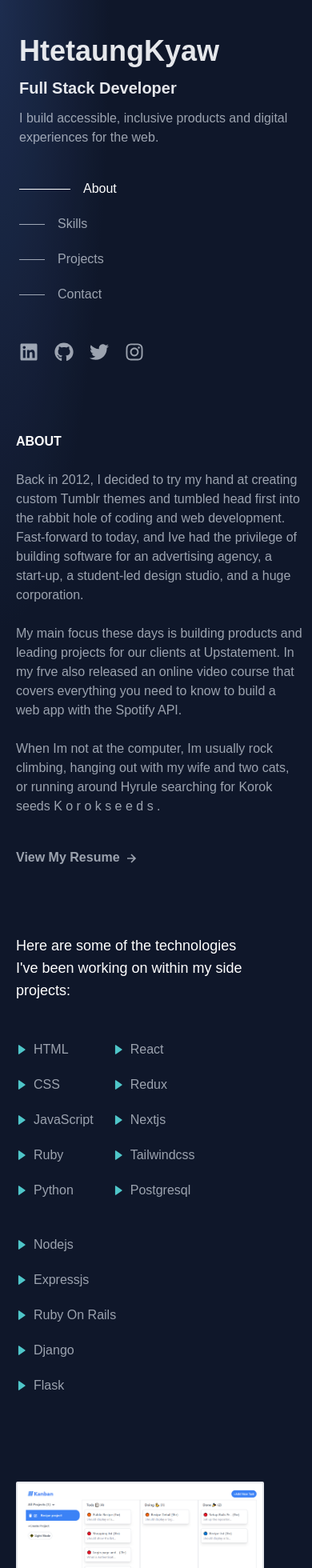
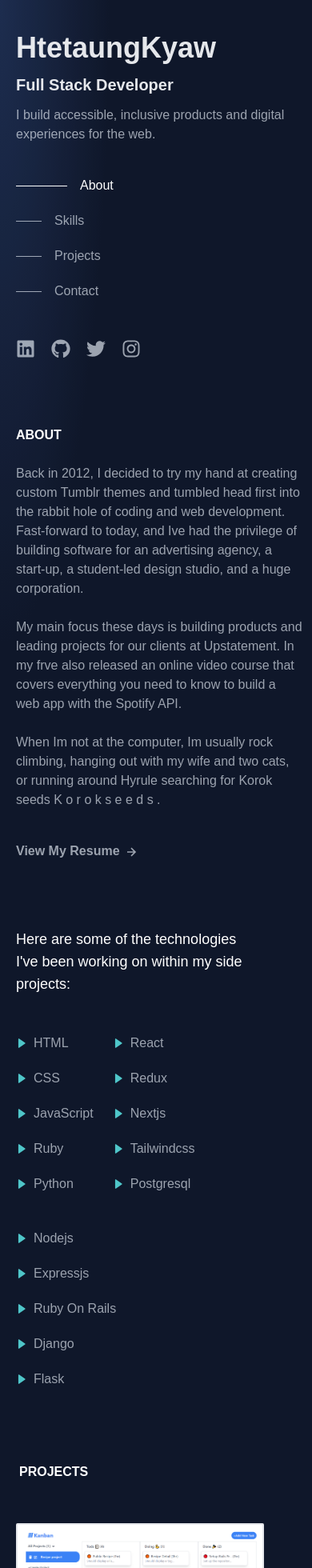
Before and after one commit to Htetaungkyaw71/portfolio, a React (Vite) app: page / in a window 390 px wide. Shown: the top 1960 px of the page at 80% size. Built offline with nearby package versions, Linux system fonts and the light colour scheme; a web font is replaced by a local one.

Commit message:
added some padding

```diff
--- a/src/App.jsx
+++ b/src/App.jsx
@@ -29,7 +29,7 @@ function App() {
         style={{ left: highlightPosition.x, top: highlightPosition.y }}
       ></div>
       <div className="container mx-auto grid grid-cols-1 sm:grid-cols-1 md:grid-cols-1 lg:grid-cols-2 xl:grid-cols-2 ">
-        <div className="mt-5 p-6 sm:p-6 md:p-6 lg:p-16 xl:p-16">
+        <div className="mt-5 p-5 sm:p-5 md:p-5 lg:p-16 xl:p-16">
           <Header activeTag={activeTag} setActiveTag={setActiveTag} />
         </div>
         <div className="overflow-y-auto">
--- a/src/components/Article.jsx
+++ b/src/components/Article.jsx
@@ -2,7 +2,7 @@
 import { FiArrowUpRight } from "react-icons/fi";
 const Article = ({ article }) => {
   return (
-    <div className="grid grid-cols-4 mb-5 p-3 py-5 gap-5 hover:bg-[#17274B] rounded-lg  hover:text-[#4FC6C9] hover:shadow-lg duration-300 items-center">
+    <div className="grid grid-cols-4 mb-5 p-3 sm:p-3 md:p-3 lg:p-5 xl:p-5 py-5 gap-5 hover:bg-[#17274B] rounded-lg  hover:text-[#4FC6C9] hover:shadow-lg duration-300 items-center">
       <img
         src={article.image}
         className="border-2 rounded-sm mt-0 sm:mt-0 md:mt-0 lg:mt-2 xl:mt-2"
--- a/src/components/Projects.jsx
+++ b/src/components/Projects.jsx
@@ -87,11 +87,17 @@ const Projects = () => {
       className="pl-3 sm:pl-3 md:pl-3 xl:pl-0 lg:pl-0 pr-3 sm:pr-3 md:pr-3 lg:pr-16 xl:pr-16 pt-10 sm:pt-10 md:pt-10 lg:pt-16 xl:pt-16"
       id="project"
     >
+      <h1
+        className="text-white uppercase mb-3 font-bold sm:block md:block lg:hidden xl:hidden p-3
+      "
+      >
+        projects
+      </h1>
       {projects.map((project) => (
         <Project project={project} key={project.id} />
       ))}
       <a
-        className="flex items-center gap-1 ml-3 pt-5"
+        className="flex items-center gap-1 ml-3 sm:ml-3 md:ml-3 lg:ml-5 xl:ml-5 pt-5"
         href="https://github.com/Htetaungkyaw71?tab=repositories"
         target="_blank"
         rel="noreferrer"
@@ -102,6 +108,9 @@ const Projects = () => {
         <BiRightArrowAlt className="text-xl mt-[1px]" />
       </a>
       <div className="mt-20">
+        <h1 className="text-white uppercase mb-6 font-bold sm:block md:block lg:hidden xl:hidden p-2">
+          Writing
+        </h1>
         {articles.map((article) => (
           <Article article={article} key={article.id} />
         ))}
```
